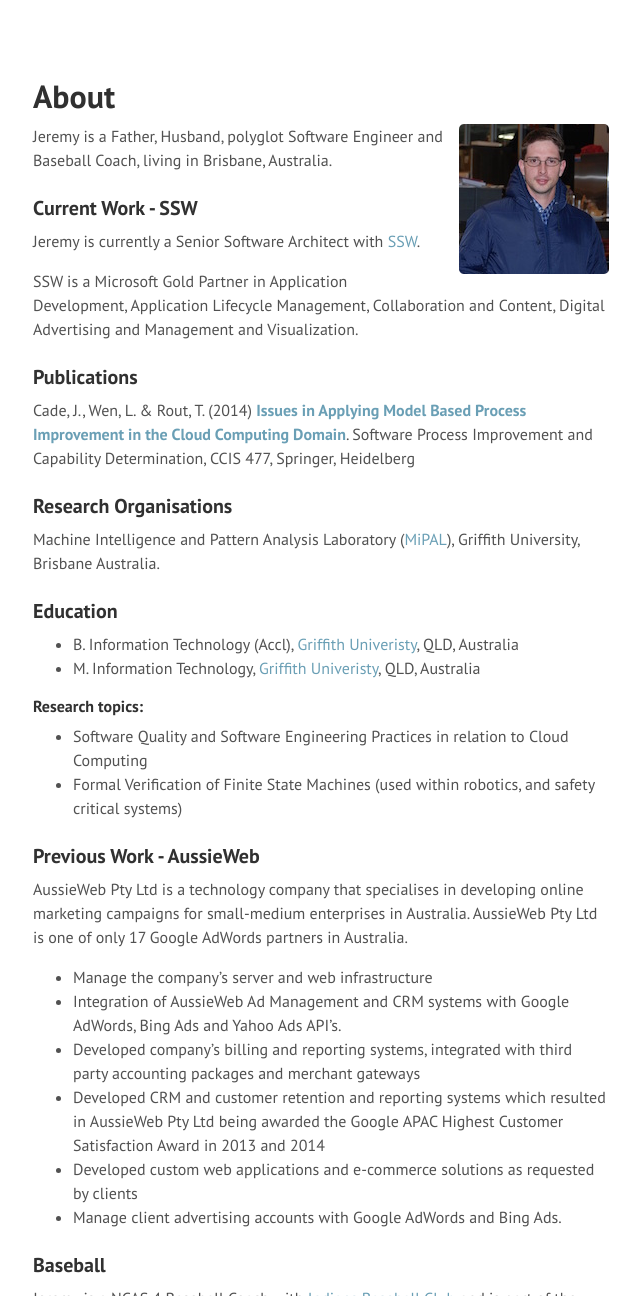
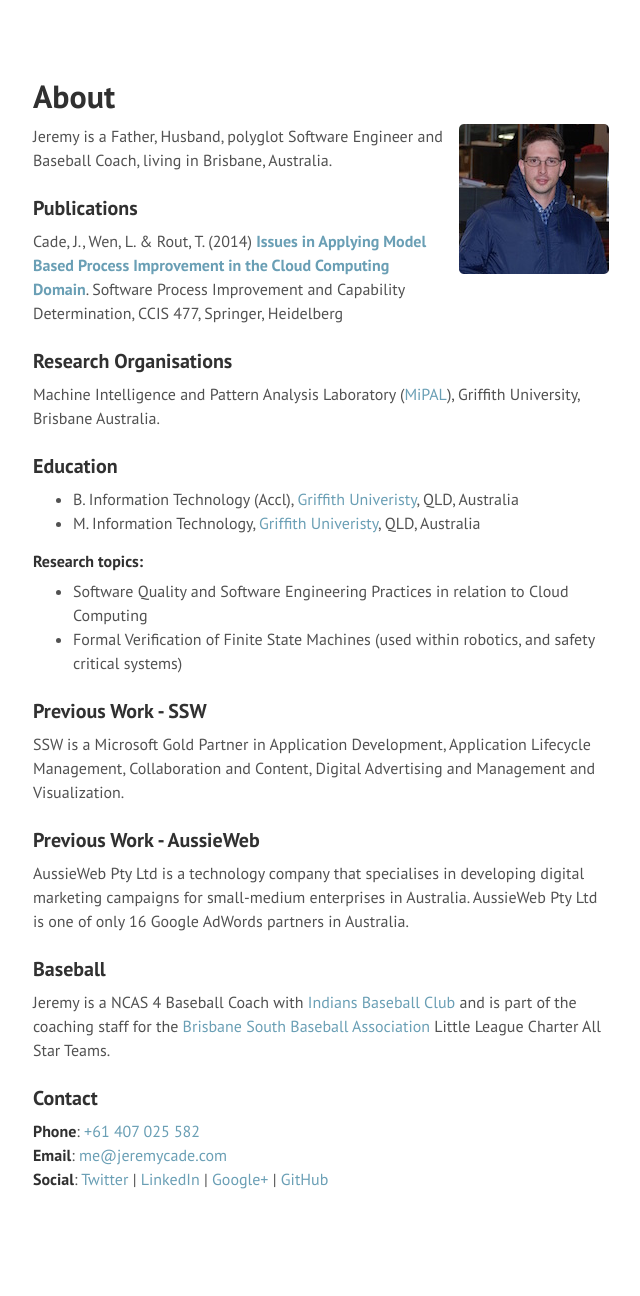
Before and after one commit to JeremyCade/jeremycade.github.io, a Jekyll site: the page built from about.md, in a window 1280 px wide and 1400 px high, cut to the strip 104-1400 px from the top of the window. Shown: the whole strip, without its empty margins (47-687 px from the left). Built offline with Jekyll 4.4.1, drawn with Linux system fonts in a browser that asks for light colours; Markdown is read by kramdown in place of the engine named in the settings.

Commit message:
Minor tweaks and changes

```diff
--- a/about.md
+++ b/about.md
@@ -6,10 +6,6 @@ title: About
 <img src="../images/JeremyCa.jpg" title="Jeremy Cade" class="right">
 Jeremy is a Father, Husband, polyglot Software Engineer and Baseball Coach, living in Brisbane, Australia.
 
-### Current Work - SSW
-Jeremy is currently a Senior Software Architect with [SSW](http://www.ssw.com.au).
-
-SSW is a Microsoft Gold Partner in Application Development, Application Lifecycle Management, Collaboration and Content, Digital Advertising and Management and Visualization.
 
 ### Publications
 
@@ -29,16 +25,13 @@ Machine Intelligence and Pattern Analysis Laboratory ([MiPAL](http://www.mipal.n
 - Software Quality and Software Engineering Practices in relation to Cloud Computing
 - Formal Verification of Finite State Machines (used within robotics, and safety critical systems)
 
+### Previous Work - SSW
+
+SSW is a Microsoft Gold Partner in Application Development, Application Lifecycle Management, Collaboration and Content, Digital Advertising and Management and Visualization.
+
 ### Previous Work - AussieWeb
 
-AussieWeb Pty Ltd is a technology company that specialises in developing online marketing campaigns for small-medium enterprises in Australia. AussieWeb Pty Ltd is one of only 17 Google AdWords partners in Australia.
-
-- Manage the company's server and web infrastructure
-- Integration of AussieWeb Ad Management and CRM systems with Google AdWords, Bing Ads and Yahoo Ads API's.
-- Developed company's billing and reporting systems, integrated with third party accounting packages and merchant gateways
-- Developed CRM and customer retention and reporting systems which resulted in AussieWeb Pty Ltd being awarded the Google APAC Highest Customer Satisfaction Award in 2013 and 2014
-- Developed custom web applications and e-commerce solutions as requested by clients
-- Manage client advertising accounts with Google AdWords and Bing Ads.
+AussieWeb Pty Ltd is a technology company that specialises in developing digital marketing campaigns for small-medium enterprises in Australia. AussieWeb Pty Ltd is one of only 16 Google AdWords partners in Australia.
 
 ### Baseball
 
```
Also changed, not shown: curriculum_vitae.md (+3 -4 lines), windows_snippets.md (+9 -0 lines).
